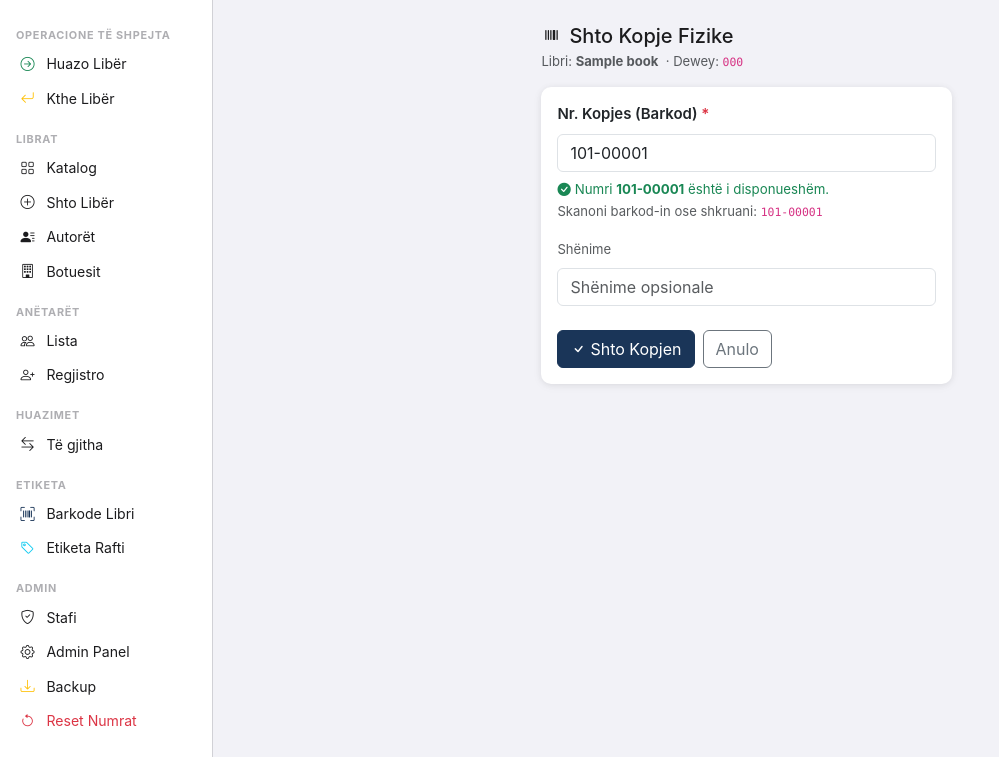
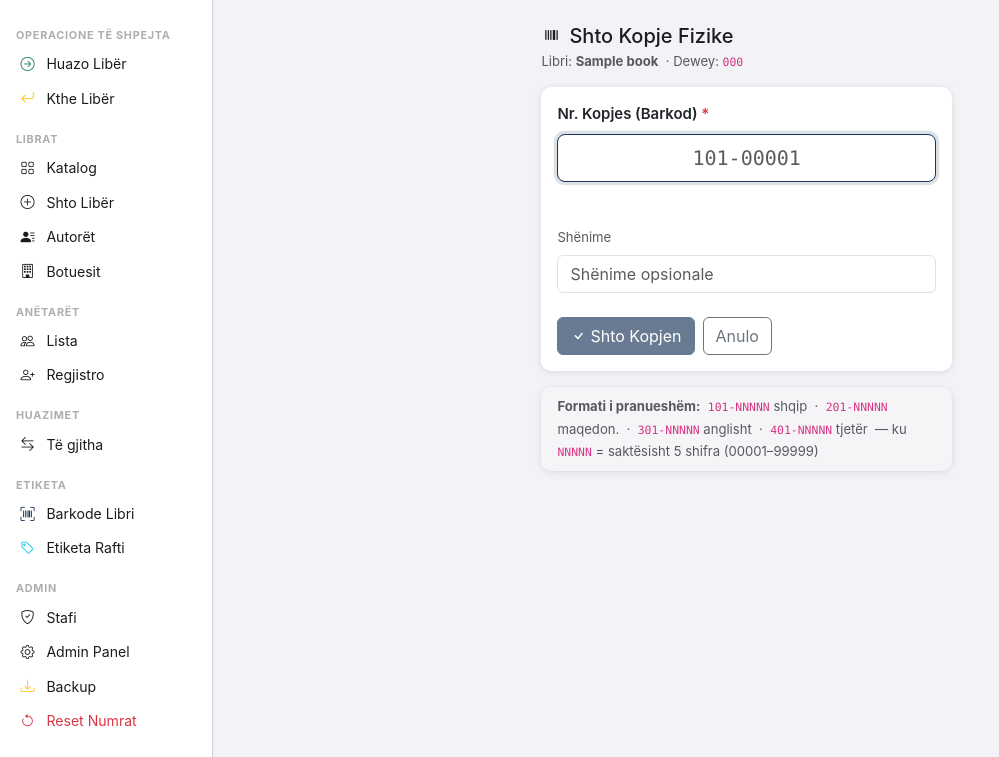
Before and after one commit to MuhamedAdemi/biblioteka-pirok, a Django app: page /librat/00000000-0000-0000-0000-000000000001/kopje/shto/ in a window 1280 px wide. Shown: the part 56-813 px from the top of the page, without its empty margins (0-999 px from the left). Run offline with Django 4.2, Linux system fonts and the light colour scheme; a user stored in the database is signed in; tables that the repository leaves empty hold one stand-in row (values such as "Sample post").

Commit message:
V18c: Validim strikt barkod, fusha gjithmon e zbrazet, fix info-bar labelave
- book_copy_form: fusha gjithmon e zbrazet (pa numër paraprak)
- validim strikt regex ^(101|201|301|401)-\d{5}$: çdo devijim = RED + blokojë
- butoni "Shto" gjithmon i bllokuar deri sa formati saktë + numri i lirë
- paralajmërim kur mbushen 56 etiketa rafti (faqe e plotë gati)
- shelf_label_print: fix info-bar zbritja (kalculos needed në view)

Co-Authored-By: Claude Sonnet 4.6 <noreply@anthropic.com>

```diff
--- a/libra/templates/libra/book_copy_form.html
+++ b/libra/templates/libra/book_copy_form.html
@@ -20,11 +20,16 @@
             <label class="form-label fw-semibold">
               Nr. Kopjes (Barkod) <span class="text-danger">*</span>
             </label>
-            {{ form.copy_number }}
-            <div id="cn-feedback" class="mt-2" style="font-size:.83rem; min-height:1.4em"></div>
-            <small class="text-muted">
-              Skanoni barkod-in ose shkruani: <code>101-00001</code>
-            </small>
+            <input type="text"
+                   name="copy_number"
+                   id="id_copy_number"
+                   class="form-control form-control-lg text-center font-monospace"
+                   placeholder="101-00001"
+                   autocomplete="off"
+                   spellcheck="false"
+                   autofocus
+                   value="">
+            <div id="cn-feedback" class="mt-2" style="font-size:.83rem; min-height:1.5em"></div>
           </div>
 
           <div class="mb-4">
@@ -33,7 +38,7 @@
           </div>
 
           <div class="d-flex gap-2">
-            <button type="submit" class="btn btn-primary" id="btn-submit">
+            <button type="submit" class="btn btn-primary" id="btn-submit" disabled>
               <i class="bi bi-check me-1"></i>Shto Kopjen
             </button>
             <a href="{% url 'book_copy_list' book.pk %}" class="btn btn-outline-secondary">Anulo</a>
@@ -42,73 +47,95 @@
       </div>
     </div>
 
+    <div class="card mt-3 border-0" style="background:#F5F5F7">
+      <div class="card-body py-2 px-3">
+        <small class="text-muted">
+          <strong>Formati i pranueshëm:</strong>
+          &nbsp;<code>101-NNNNN</code> shqip &nbsp;·&nbsp;
+          <code>201-NNNNN</code> maqedon. &nbsp;·&nbsp;
+          <code>301-NNNNN</code> anglisht &nbsp;·&nbsp;
+          <code>401-NNNNN</code> tjetër
+          &nbsp;— ku <code>NNNNN</code> = saktësisht 5 shifra (00001–99999)
+        </small>
+      </div>
+    </div>
+
   </div>
 </div>
 
 <script>
 (function() {
-  const cnInput   = document.getElementById('{{ form.copy_number.id_for_label }}');
+  const input     = document.getElementById('id_copy_number');
   const feedback  = document.getElementById('cn-feedback');
   const btnSubmit = document.getElementById('btn-submit');
   const checkUrl  = '{% url "check_copy_number_ajax" %}';
-  const VALID_PREFIXES = ['101', '201', '301', '401'];
+
+  /* Formati strikt: saktësisht 101/201/301/401 + vizë + saktësisht 5 shifra */
+  const PATTERN = /^(101|201|301|401)-\d{5}$/;
+
   let timer       = null;
-  let isDuplicate = false;
+  let currentVal  = '';
 
-  function setFeedback(state, msg) {
-    const icons = { ok: 'check-circle-fill', warn: 'exclamation-triangle-fill', err: 'x-circle-fill', wait: 'hourglass-split' };
-    const colors = { ok: 'success', warn: 'warning', err: 'danger', wait: 'muted' };
-    feedback.innerHTML = msg
-      ? `<span class="text-${colors[state]}"><i class="bi bi-${icons[state]} me-1"></i>${msg}</span>`
+  function fb(type, html) {
+    /* type: 'ok' | 'err' | 'wait' */
+    const cfg = {
+      ok:   { icon: 'check-circle-fill',       cls: 'text-success' },
+      err:  { icon: 'x-circle-fill',           cls: 'text-danger'  },
+      wait: { icon: 'hourglass-split',          cls: 'text-muted'   },
+    };
+    const c = cfg[type] || cfg.wait;
+    feedback.innerHTML = html
+      ? `<span class="${c.cls}"><i class="bi bi-${c.icon} me-1"></i>${html}</span>`
       : '';
   }
 
-  function validate(exists, value) {
-    isDuplicate = false;
-    btnSubmit.disabled = false;
-    if (!value) { setFeedback('', ''); return; }
+  function onResult(exists, value) {
+    if (value !== currentVal) return;   /* ignore stale responses */
 
     if (exists) {
-      setFeedback('err', `Numri <strong>${value}</strong> është tashmë i regjistruar.`);
-      isDuplicate = true;
+      fb('err', `Numri <strong>${value}</strong> është tashmë i regjistruar. Skano ose shkruaj numër tjetër.`);
       btnSubmit.disabled = true;
+    } else {
+      fb('ok', `Numri <strong>${value}</strong> është i lirë — mund të regjistrohet.`);
+      btnSubmit.disabled = false;
+    }
+  }
+
+  function handleInput() {
+    clearTimeout(timer);
+    btnSubmit.disabled = true;
+
+    const val = input.value.trim();
+    currentVal = val;
+
+    if (!val) {
+      fb('', '');
       return;
     }
 
-    const m = value.match(/^(\d{3})-(\d{5})$/);
-    if (!m) {
-      setFeedback('warn', 'Formati: <strong>XXX-NNNNN</strong> (p.sh. <code>101-00001</code>).');
+    if (!PATTERN.test(val)) {
+      fb('err',
+        'Formati nuk pranohet. Duhet saktësisht: ' +
+        '<code>101-00001</code> — 3 shifra + vizë + 5 shifra.'
+      );
       return;
     }
-    if (!VALID_PREFIXES.includes(m[1])) {
-      setFeedback('warn', `Prefiks <strong>${m[1]}</strong> nuk njihet. Pritet: <code>101</code> SQ · <code>201</code> MK · <code>301</code> EN · <code>401</code> tjetër.`);
-      return;
-    }
-    setFeedback('ok', `Numri <strong>${value}</strong> është i disponueshëm.`);
+
+    /* Formati OK → kontrollo duplikat */
+    fb('wait', 'Duke kontrolluar…');
+    timer = setTimeout(() => {
+      fetch(checkUrl + '?copy_number=' + encodeURIComponent(val))
+        .then(r => r.json())
+        .then(d => onResult(d.exists, d.copy_number))
+        .catch(() => fb('', ''));
+    }, 350);
   }
 
-  function check(val) {
-    if (!val) { validate(false, ''); return; }
-    setFeedback('wait', 'Duke kontrolluar…');
-    fetch(checkUrl + '?copy_number=' + encodeURIComponent(val))
-      .then(r => r.json())
-      .then(d => validate(d.exists, d.copy_number))
-      .catch(() => setFeedback('', ''));
-  }
+  input.addEventListener('input', handleInput);
 
-  cnInput.addEventListener('input', function() {
-    clearTimeout(timer);
-    const val = this.value.trim();
-    timer = setTimeout(() => check(val), 380);
-  });
-
-  if (cnInput.value.trim()) check(cnInput.value.trim());
-
+  /* Bloko submit nëse butoni është disabled (siguri shtesë) */
   document.getElementById('copy-form').addEventListener('submit', function(e) {
-    if (isDuplicate) {
-      e.preventDefault();
-      feedback.scrollIntoView({ behavior: 'smooth', block: 'center' });
-    }
+    if (btnSubmit.disabled) e.preventDefault();
   });
 })();
 </script>
--- a/libra/templates/libra/shelf_label_print.html
+++ b/libra/templates/libra/shelf_label_print.html
@@ -117,9 +117,9 @@
   {% endif %}
   {% if remainder > 0 %}
     &nbsp;<span class="badge-part">{{ remainder }}/56 në faqen e fundit</span>
-    &nbsp;<small class="text-muted">(duhen {{ per_page|add:"-"|add:remainder }} etiketa të tjera për faqe të plotë)</small>
+    &nbsp;<small style="color:#666">(duhen {{ needed }} etiketa të tjera për faqe të plotë)</small>
   {% elif total == 0 %}
-    <span class="text-muted">— Nuk ka etiketa ende.</span>
+    <span style="color:#888">— Nuk ka etiketa ende.</span>
   {% endif %}
   {% if class_filter %}
     &nbsp;|&nbsp; Filter: <strong>{{ class_filter }}-*</strong>
--- a/libra/views.py
+++ b/libra/views.py
@@ -277,10 +277,16 @@ def book_copy_add(request, pk):
             copy.shelf_label = BookCopy.suggest_shelf_label(book.class_number)
             copy.save()
             messages.success(request, f'Kopja [{copy.copy_number}] u shtua.')
+            total_labels = BookCopy.objects.filter(shelf_label__gt='').count()
+            if total_labels > 0 and total_labels % 56 == 0:
+                messages.info(
+                    request,
+                    f'Faqe etikete e plotë — {total_labels} etiketa ({total_labels // 56} × 56). '
+                    f'Shko te Etiketa Rafti dhe printo faqen e re.'
+                )
             return redirect('book_copy_list', pk=pk)
     else:
-        suggested = BookCopy.next_copy_number(language=book.language)
-        form = BookCopyForm(initial={'copy_number': suggested})
+        form = BookCopyForm()
     return render(request, 'libra/book_copy_form.html', {
         'form': form,
         'book': book,
@@ -826,6 +832,7 @@ def shelf_label_print(request):
         'total': total,
         'full_pages': full_pages,
         'remainder': remainder,
+        'needed': PER_PAGE - remainder if remainder else 0,
         'per_page': PER_PAGE,
         'class_filter': class_filter,
     })
```
